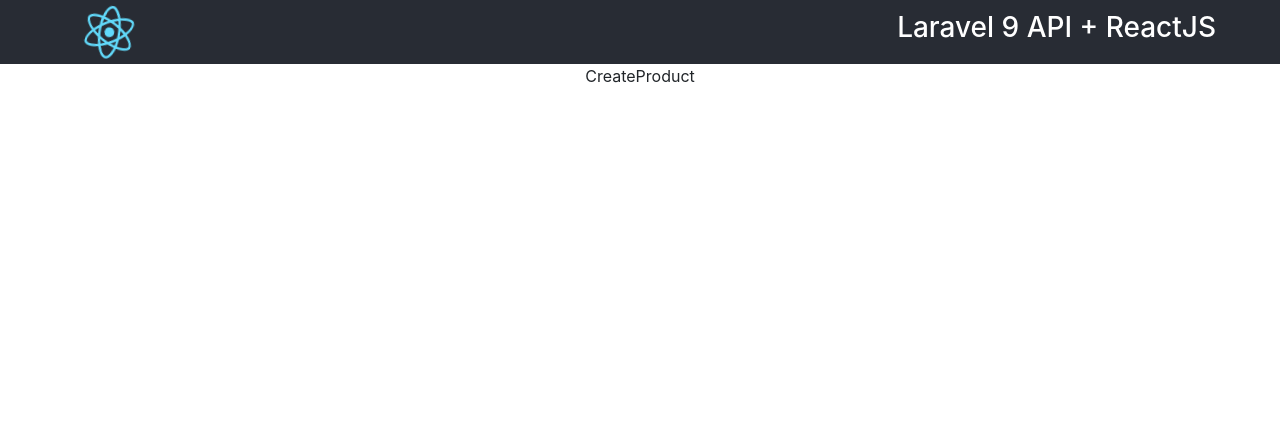
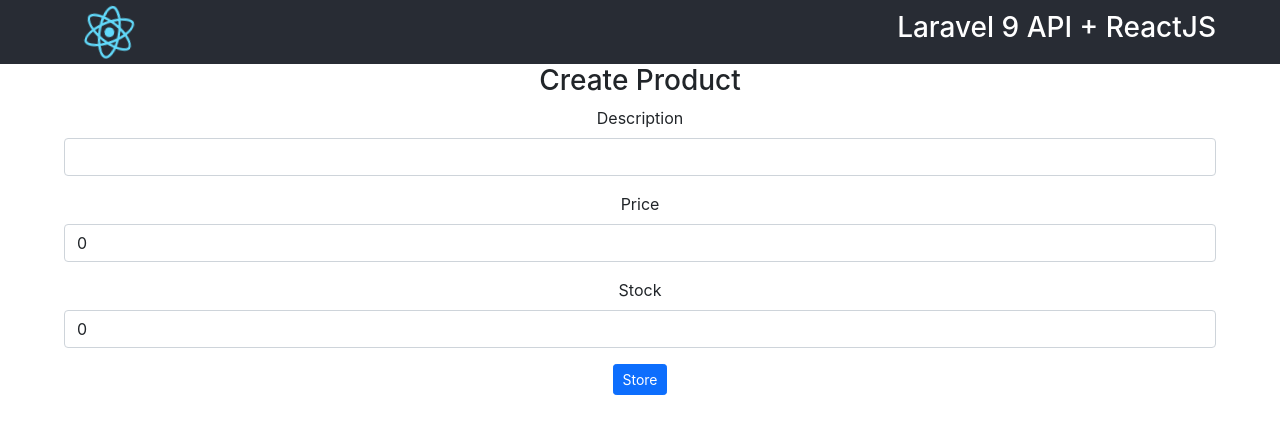
Before and after one commit to cristianoidelfonso/laravel9-react, a React (Vite) app in the folder frontend/: page /create in a window 1280 px wide. Shown: the top 434 px of the page. Built offline with nearby package versions, Linux system fonts and the light colour scheme; the HTML template or start-up script is replaced by a standard one.

Commit message:
Implementando o CreateProduct e editando o README

```diff
--- a/frontend/src/components/CreateProduct.jsx
+++ b/frontend/src/components/CreateProduct.jsx
@@ -1,8 +1,60 @@
-import React from 'react';
+import React, { useState } from 'react';
+import axios from 'axios';
+import { useNavigate } from  'react-router-dom';
 
 const CreateProduct = () => {
+
+  const [description, setDescription] = useState('');
+  const [price, setPrice] = useState(0);
+  const [stock, setStock] = useState(0);
+
+  const navigate = useNavigate();
+
+  const store = async (event) => {
+    event.preventDefault();
+    await axios.post(`http://localhost:8000/api/v1/product`, {
+      description: description,
+      price: price,
+      stock: stock
+    });
+    navigate('/');
+  }
+
   return (
-    <div>CreateProduct</div>
+    <div>
+      <h3>Create Product</h3>
+      <form onSubmit={store}>
+        <div className="mb-3">
+          <label className="form-label">Description</label>
+          <input
+            type="text"
+            className="form-control"
+            value={description}
+            onChange={ (event) => setDescription(event.target.value) }
+          />
+        </div>
+        <div className="mb-3">
+          <label className="form-label">Price</label>
+          <input
+            type="number"
+            className="form-control"
+            value={price}
+            onChange={ (event) => setPrice(event.target.value) }
+          />
+        </div>
+        <div className="mb-3">
+          <label className="form-label">Stock</label>
+          <input
+            type="number"
+            className="form-control"
+            value={stock}
+            onChange={ (event) => setStock(event.target.value) }
+          />
+        </div>
+
+        <button type='submit' className="btn btn-sm btn-primary">Store</button>
+      </form>
+    </div>
   );
 }
 
```
Also changed, not shown: 1 other file (tests, documents, lock files or other folders).
